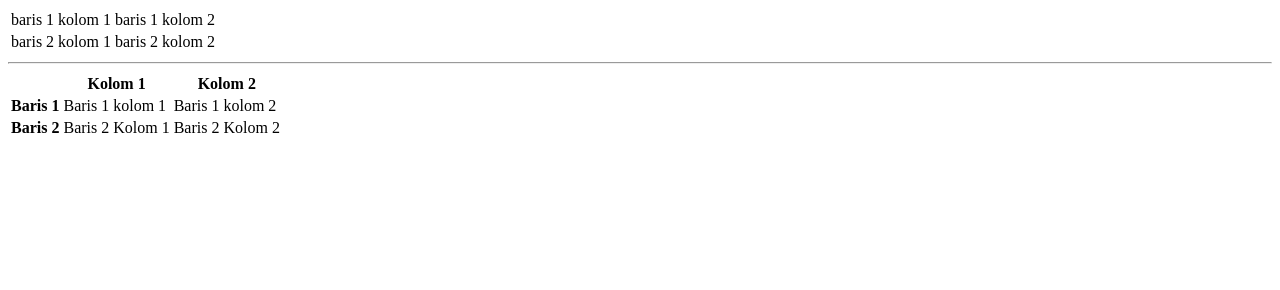
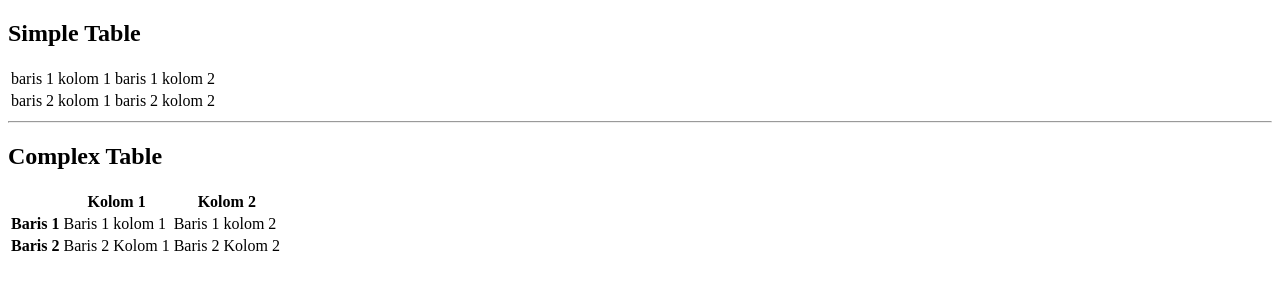
Before and after one commit to Hary300/WPU-course, a plain HTML site: page 06-html-lanjutan/latihan1-table.html in a window 1280 px wide. Drawn offline with Linux system fonts and the light colour scheme.

Commit message:
feat: add headings for simple and complex tables

```diff
--- a/06-html-lanjutan/latihan1-table.html
+++ b/06-html-lanjutan/latihan1-table.html
@@ -6,6 +6,7 @@
     <title>Table</title>
   </head>
   <body>
+    <h2>Simple Table</h2>
     <table>
       <tr>
         <td>baris 1 kolom 1</td>
@@ -17,6 +18,8 @@
       </tr>
     </table>
     <hr />
+
+    <h2>Complex Table</h2>
     <table>
       <thead>
         <th></th>
```
